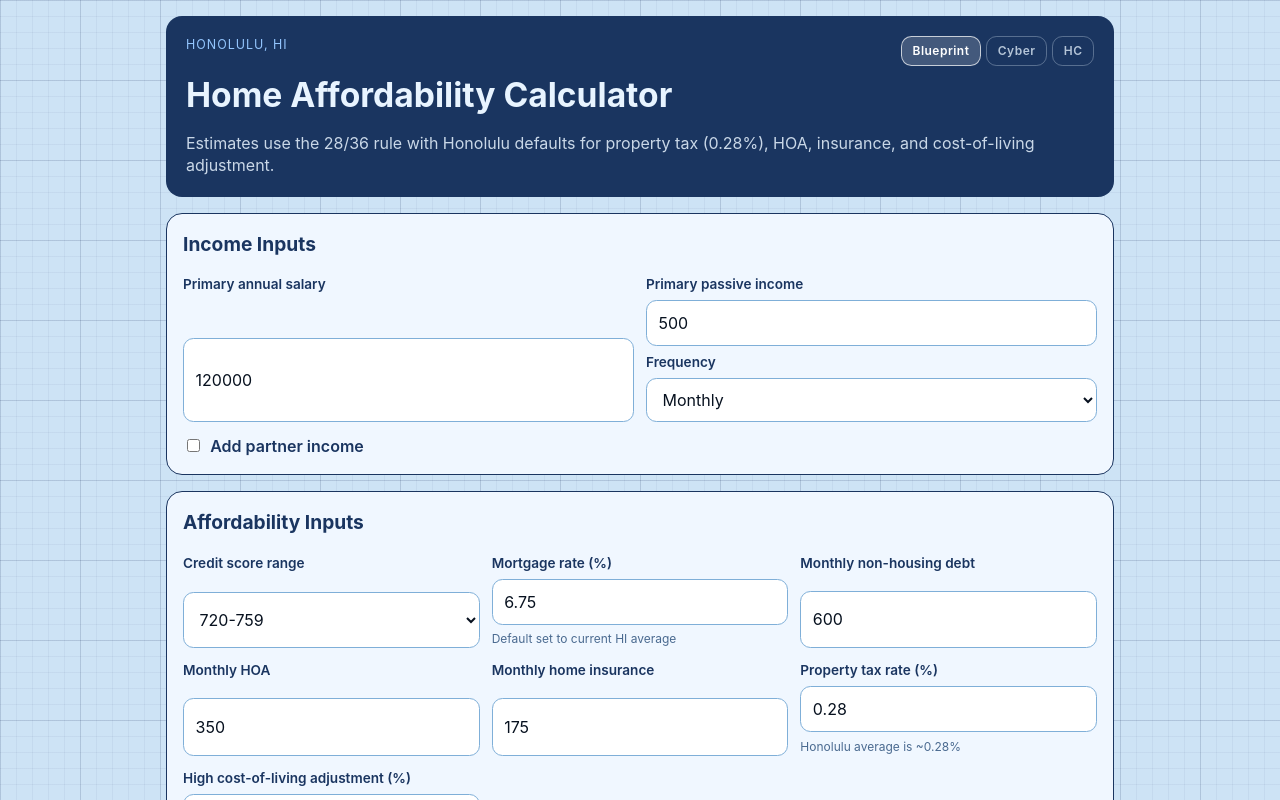
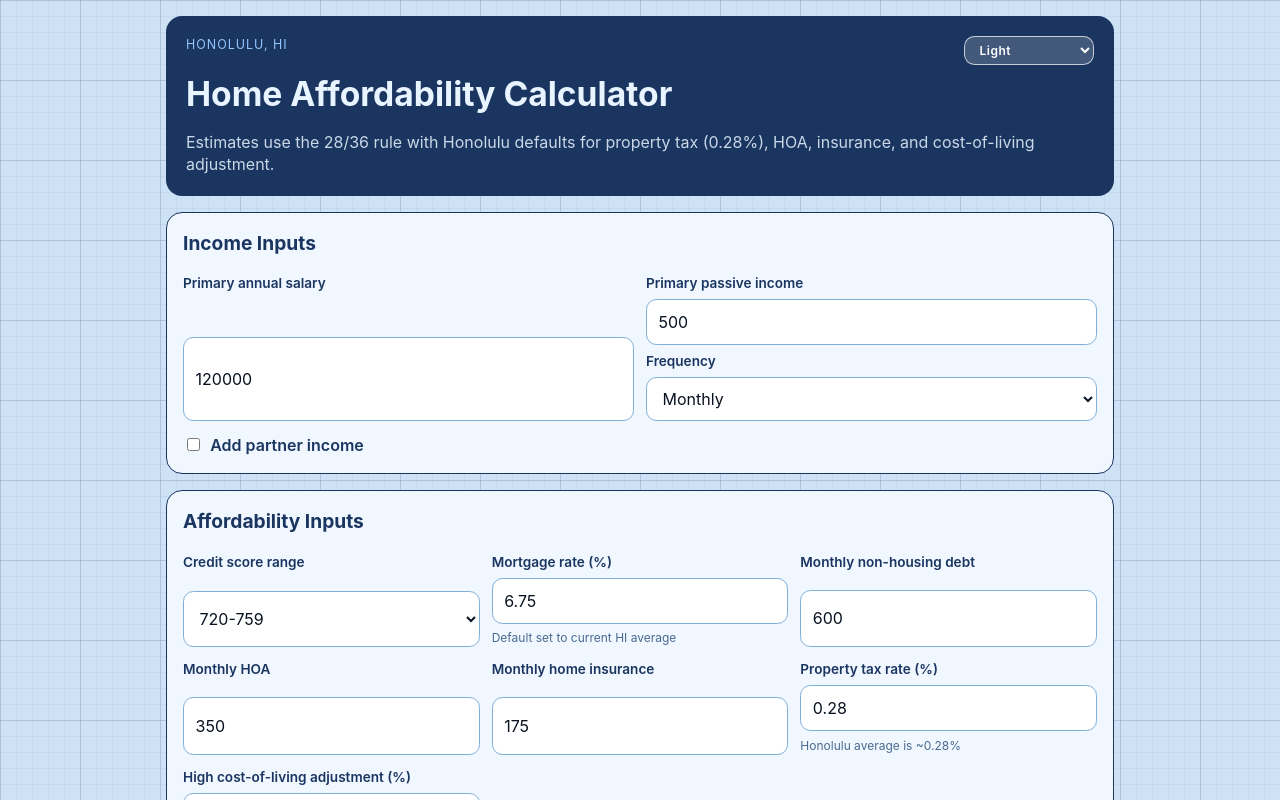
Before and after one commit to rcammack/budget-calculator, a React (Vite) app: page / in a window 1280 px wide. Shown: the top 800 px of the page. Built offline with nearby package versions, Linux system fonts and the light colour scheme.

Commit message:
update ui themes

```diff
--- a/src/App.css
+++ b/src/App.css
@@ -21,10 +21,10 @@
   position: relative;
 }
 
-/* Cyberpunk: neon accent bar on left edge */
+/* Retro neon: warm pink accent bar on header */
 [data-theme='dark'] .app-header {
-  border-left: 3px solid #ff2d78;
-  box-shadow: 0 0 24px rgba(255, 45, 120, 0.2);
+  border-left: 3px solid #ffe44d;
+  box-shadow: 0 0 24px rgba(255, 61, 181, 0.25);
 }
 
 .app-header-top {
@@ -57,16 +57,10 @@
 }
 
 /* ── Theme switcher ────────────────────────────────────────────── */
-.theme-switcher {
-  display: flex;
-  gap: 0.35rem;
-  flex-shrink: 0;
-}
-
-.theme-btn {
-  background: transparent;
-  color: var(--tbtn-color);
-  border: 1px solid var(--tbtn-border);
+.theme-switcher select {
+  background: var(--tbtn-active-bg);
+  color: var(--tbtn-active-color);
+  border: 1px solid var(--tbtn-active-border);
   border-radius: var(--radius-input);
   padding: 0.3rem 0.65rem;
   font: inherit;
@@ -74,19 +68,7 @@
   font-weight: 600;
   letter-spacing: 0.04em;
   cursor: pointer;
-  transition: color 0.15s, background 0.15s, border-color 0.15s, box-shadow 0.15s;
-}
-
-.theme-btn:hover {
-  color: var(--tbtn-active-color);
-  border-color: var(--tbtn-active-border);
-}
-
-.theme-btn.active {
-  background: var(--tbtn-active-bg);
-  color: var(--tbtn-active-color);
-  border-color: var(--tbtn-active-border);
-  box-shadow: var(--tbtn-active-shadow);
+  width: auto;
 }
 
 /* ── Panels ────────────────────────────────────────────────────── */
@@ -104,9 +86,9 @@
   color: var(--text-label);
 }
 
-/* Cyberpunk: pink accent on h2 */
+/* Retro neon: teal accent on h2 */
 [data-theme='dark'] .panel h2 {
-  border-bottom: 1px solid rgba(255, 45, 120, 0.35);
+  border-bottom: 1px solid rgba(0, 229, 204, 0.35);
   padding-bottom: 0.4rem;
 }
 
@@ -154,7 +136,7 @@ select:focus {
 
 [data-theme='dark'] input:focus,
 [data-theme='dark'] select:focus {
-  box-shadow: 0 0 8px rgba(255, 45, 120, 0.45);
+  box-shadow: 0 0 8px rgba(0, 229, 204, 0.5);
 }
 
 .field small {
@@ -204,10 +186,13 @@ select:focus {
   box-shadow: var(--panel-shadow);
 }
 
-/* Cyberpunk: alternate neon color on result cards */
+/* Retro neon: result cards alternate to teal glow */
 [data-theme='dark'] .result-card {
-  border-color: #ff2d78;
-  box-shadow: 0 0 14px rgba(255, 45, 120, 0.18), inset 0 0 40px rgba(0, 0, 25, 0.6);
+  border-color: #00e5cc;
+  box-shadow:
+    0 0 8px rgba(0, 229, 204, 0.35),
+    0 0 24px rgba(0, 229, 204, 0.1),
+    inset 0 0 30px rgba(10, 5, 18, 0.7);
 }
 
 .result-card header h3 {
--- a/src/App.jsx
+++ b/src/App.jsx
@@ -301,18 +301,17 @@ function App() {
       <header className="app-header">
         <div className="app-header-top">
           <p className="eyebrow">Honolulu, HI</p>
-          <div className="theme-switcher" role="group" aria-label="Color theme">
-            {[['light', 'Blueprint'], ['dark', 'Cyber'], ['hc', 'HC']].map(([t, label]) => (
-              <button
-                key={t}
-                className={`theme-btn${theme === t ? ' active' : ''}`}
-                onClick={() => setTheme(t)}
-                aria-pressed={theme === t}
-              >
-                {label}
-              </button>
-            ))}
-          </div>
+          <label className="theme-switcher">
+            <select
+              value={theme}
+              onChange={(e) => setTheme(e.target.value)}
+              aria-label="Color theme"
+            >
+              <option value="light">Light</option>
+              <option value="dark">Dark</option>
+              <option value="hc">High Contrast</option>
+            </select>
+          </label>
         </div>
         <h1>Home Affordability Calculator</h1>
         <p>
--- a/src/index.css
+++ b/src/index.css
@@ -50,53 +50,56 @@
   --tbtn-active-shadow: none;
 }
 
-/* ── Cyberpunk (dark) ──────────────────────────────────────────── */
+/* ── Retro Neon (dark) ─────────────────────────────────────────── */
 [data-theme='dark'] {
   --font-family: 'Courier New', 'Lucida Console', monospace;
 
-  --bg-body: #000000;
-  --bg-panel: #07071a;
-  --bg-header: #000000;
-  --bg-input: #05050f;
-  --bg-th: #0a0a20;
-  --bg-recommended: #091420;
+  --bg-body: #0f0b14;
+  --bg-panel: #18101f;
+  --bg-header: #0a0710;
+  --bg-input: #110d18;
+  --bg-th: #1e1428;
+  --bg-recommended: #1a0e28;
 
-  --border-panel: #00f0ff;
-  --border-input: #ff2d78;
-  --border-td: #1a1a40;
-  --border-partner: #ff2d78;
+  --border-panel: #ff3db5;
+  --border-input: #00e5cc;
+  --border-td: #2a1a38;
+  --border-partner: #00e5cc;
 
-  --text-primary: #ccd4ff;
+  --text-primary: #f0e8ff;
   --text-header: #ffffff;
-  --text-eyebrow: #ff2d78;
-  --text-label: #00f0ff;
-  --text-hint: #5566aa;
-  --text-th: #00f0ff;
-  --text-td: #ccd4ff;
+  --text-eyebrow: #ffe44d;
+  --text-label: #00e5cc;
+  --text-hint: #7a6090;
+  --text-th: #ff3db5;
+  --text-td: #f0e8ff;
   --text-strong: #ffffff;
   --text-recommended: var(--text-td);
 
-  --focus-ring: #ff2d78;
+  --focus-ring: #00e5cc;
 
-  --radius-panel: 0px;
-  --radius-input: 0px;
+  --radius-panel: 0.85rem;
+  --radius-input: 0.5rem;
   --border-width-panel: 1px;
   --border-width-input: 1px;
-  --panel-shadow: 0 0 14px rgba(0, 240, 255, 0.18), inset 0 0 40px rgba(0, 0, 25, 0.6);
-  --header-clip: polygon(0 0, 100% 0, 100% calc(100% - 16px), calc(100% - 16px) 100%, 0 100%);
+  /* Soft bloom glow — like light spilling from a glass neon tube */
+  --panel-shadow:
+    0 0 8px rgba(255, 61, 181, 0.35),
+    0 0 24px rgba(255, 61, 181, 0.12),
+    inset 0 0 30px rgba(10, 5, 18, 0.7);
+  --header-clip: none;
 
-  /* Neon grid */
+  /* Subtle dot-matrix / halftone background for retro texture */
   --bg-pattern:
-    linear-gradient(rgba(0, 240, 255, 0.07) 1px, transparent 1px),
-    linear-gradient(90deg, rgba(0, 240, 255, 0.07) 1px, transparent 1px);
-  --bg-pattern-size: 50px 50px, 50px 50px;
+    radial-gradient(circle, rgba(255, 61, 181, 0.12) 1px, transparent 1px);
+  --bg-pattern-size: 24px 24px;
 
-  --tbtn-color: rgba(204, 212, 255, 0.6);
-  --tbtn-border: rgba(0, 240, 255, 0.25);
-  --tbtn-active-bg: rgba(0, 240, 255, 0.08);
-  --tbtn-active-color: #00f0ff;
-  --tbtn-active-border: #00f0ff;
-  --tbtn-active-shadow: 0 0 8px rgba(0, 240, 255, 0.55);
+  --tbtn-color: rgba(240, 232, 255, 0.55);
+  --tbtn-border: rgba(255, 61, 181, 0.3);
+  --tbtn-active-bg: rgba(255, 61, 181, 0.12);
+  --tbtn-active-color: #ff3db5;
+  --tbtn-active-border: #ff3db5;
+  --tbtn-active-shadow: 0 0 10px rgba(255, 61, 181, 0.6);
 }
 
 /* ── High Contrast ─────────────────────────────────────────────── */
```
Also changed, not shown: 1 other file (tests, documents, lock files or other folders).
